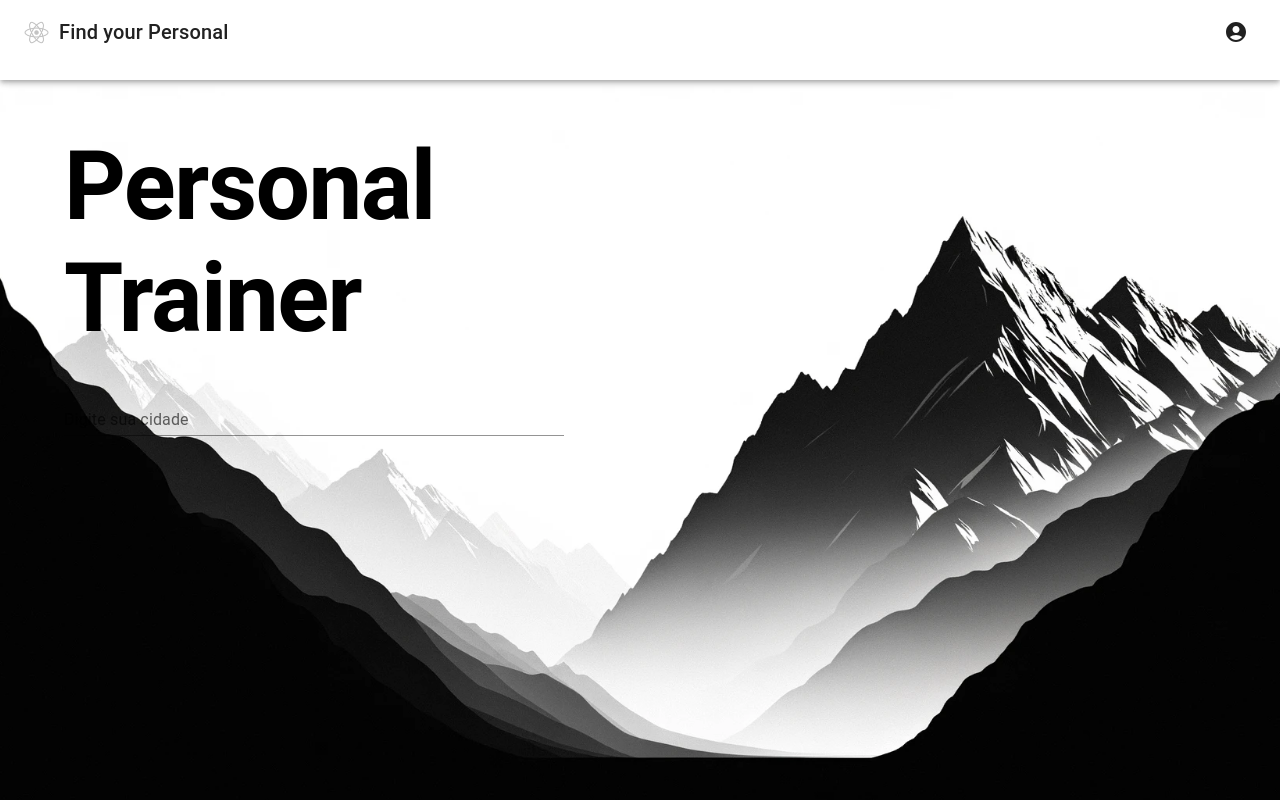
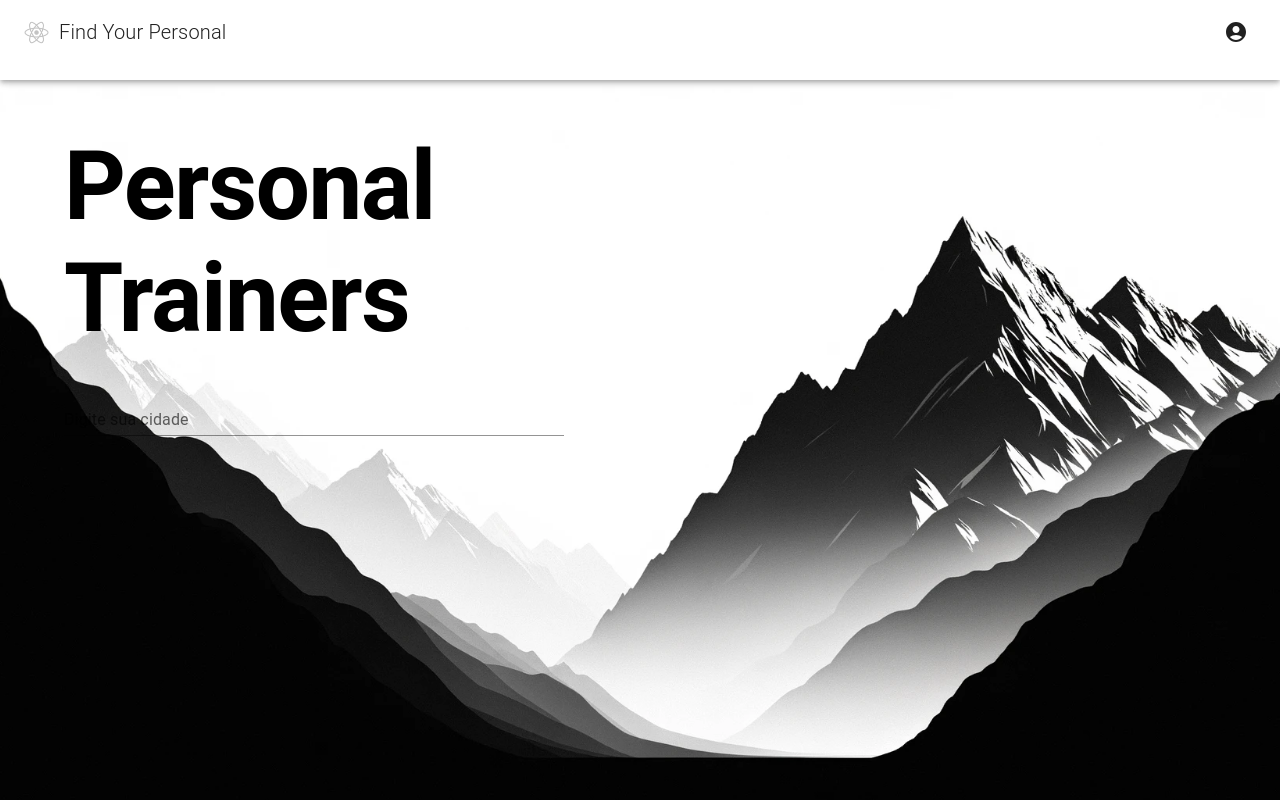
Before and after one commit to DanielMachado65/find-your-personal-fronted, a React (Create React App) app: page / in a window 1280 px wide. Shown: the top 800 px of the page. Built offline with nearby package versions, Linux system fonts and the light colour scheme.

Commit message:
Atualizar estilos e textos na página inicial

```diff
--- a/src/App.tsx
+++ b/src/App.tsx
@@ -8,13 +8,14 @@ import TextField from "@mui/material/TextField";
 import Grid from "@mui/material/Grid";
 import Paper from "@mui/material/Paper";
 import "./App.css";
-import { Box, Container, styled } from "@mui/material";
+import { Container, styled } from "@mui/material";
 
 const HeaderTitle = styled(Typography)`
   flex-grow: 1;
   display: flex;
   justify-content: flex-start;
   align-items: center;
+  font-weight: 300;
 `;
 
 function App() {
@@ -29,7 +30,7 @@ function App() {
               className="img-logo"
               style={{ height: "25px", marginRight: "10px" }}
             />
-            Find your Personal
+            Find Your Personal
           </HeaderTitle>
           <IconButton color="inherit">
             <AccountCircle />
@@ -46,7 +47,7 @@ function App() {
               fontWeight="600"
             >
               Personal <br />
-              Trainer
+              Trainers
             </Typography>
             <TextField
               sx={{ width: "100%", maxWidth: "500px" }}
```
